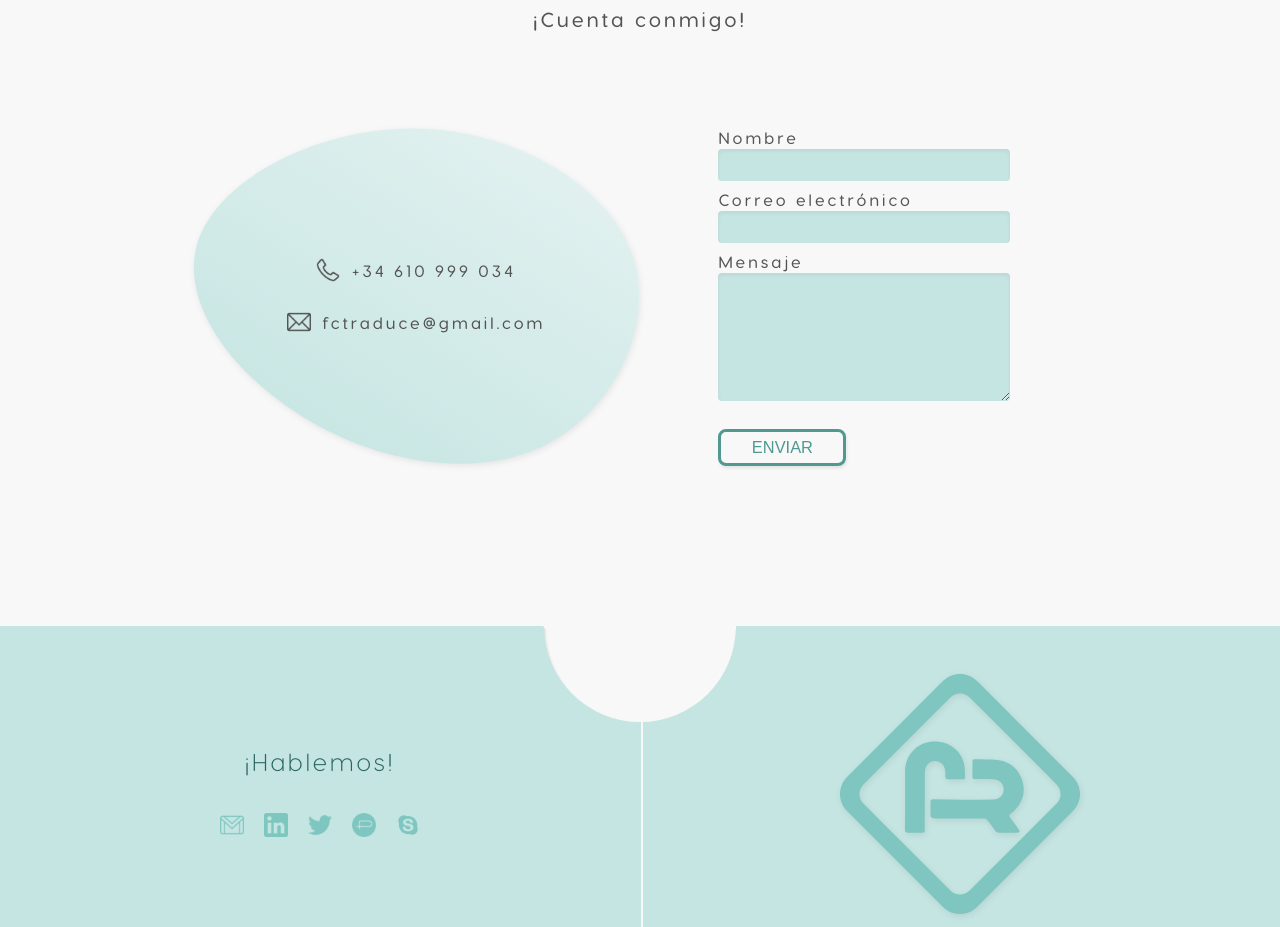
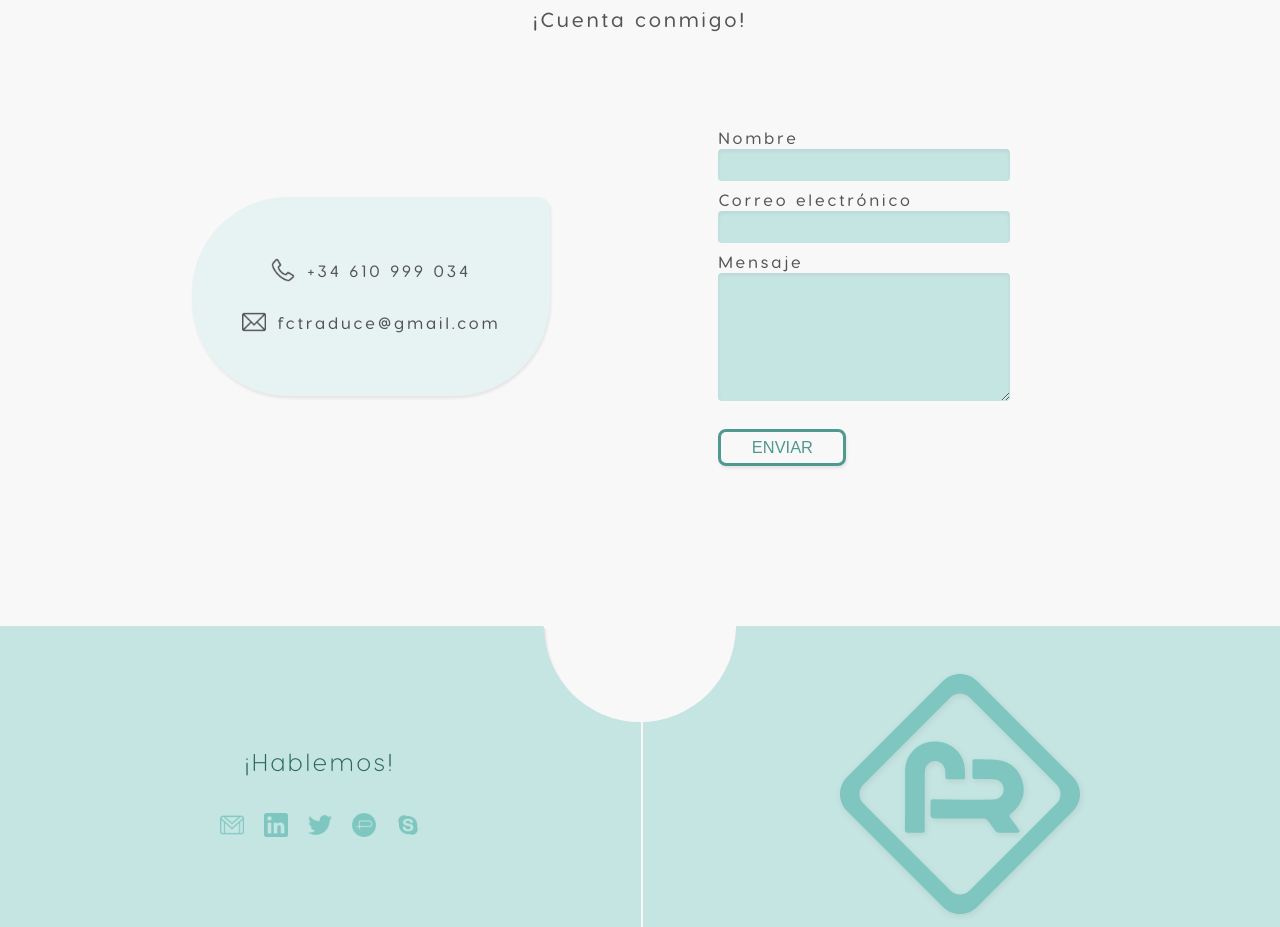
Before and after one commit to JackBlakeston/florencia-romero-page, a React (Create React App) app: page / in a window 1280 px wide. Shown: the part 5382-6309 px from the top of the page. Built offline with nearby package versions, Linux system fonts and the light colour scheme; the HTML template or start-up script is replaced by a standard one.

Commit message:
Add new contact info container style

```diff
--- a/src/components/page-sections/contact-section/contact-section.component.tsx
+++ b/src/components/page-sections/contact-section/contact-section.component.tsx
@@ -7,7 +7,6 @@ import classes from './contact-section.module.scss';
 import Icon from '../../icon/icon.component';
 
 import { EMAIL, FORM_SUBMIT_URL, PHONE_NUMBER } from '../../../constants/strings';
-import { ReactComponent as Blob1 } from '../../../assets/shapes/blob-1.svg';
 
 const ContactSection = forwardRef<HTMLDivElement, unknown>((_, ref) => {
   const intl = useIntl();
@@ -52,7 +51,6 @@ const ContactSection = forwardRef<HTMLDivElement, unknown>((_, ref) => {
         </div>
         <div className={classes.sectionBodyColumnsContainer}>
           <div className={classes.contactInfoContainer}>
-            <Blob1 className={classes.blobOverlay} />
             <div className={classes.contactInfo}>
               <Icon name='phone' />
               <span>{PHONE_NUMBER}</span>
--- a/src/components/page-sections/contact-section/contact-section.module.scss
+++ b/src/components/page-sections/contact-section/contact-section.module.scss
@@ -33,6 +33,7 @@
     .sectionBodyColumnsContainer {
       display: flex;
       width: 100%;
+      gap: 10%;
 
       .contactInfoContainer {
         box-sizing: border-box;
@@ -40,16 +41,22 @@
         flex-direction: column;
         align-items: center;
         justify-content: center;
-        width: 50%;
+        width: 40%;
         gap: var(--spacing-s);
+        background-color: var(--color-primary-bright-4);
+        margin: 70px 0;
+        border-radius: var(--border-radius-l);
+        border-bottom-left-radius: 6rem;
+        border-bottom-right-radius: 6rem;
+        border-top-left-radius: 6rem;
+        box-shadow: var(--shadow-primary);
+        max-height: initial;
 
         .contactInfo {
           display: flex;
           align-items: center;
           gap: var(--spacing-4xs);
         }
-
-        @include mixins.blobOverlay;
       }
 
       .formContainer {
```
